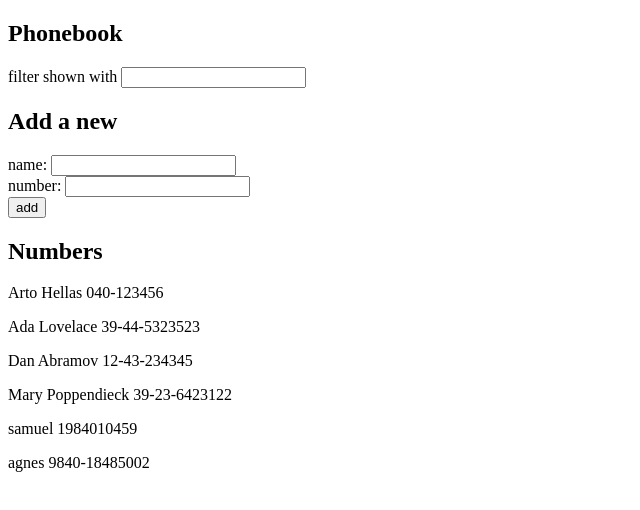
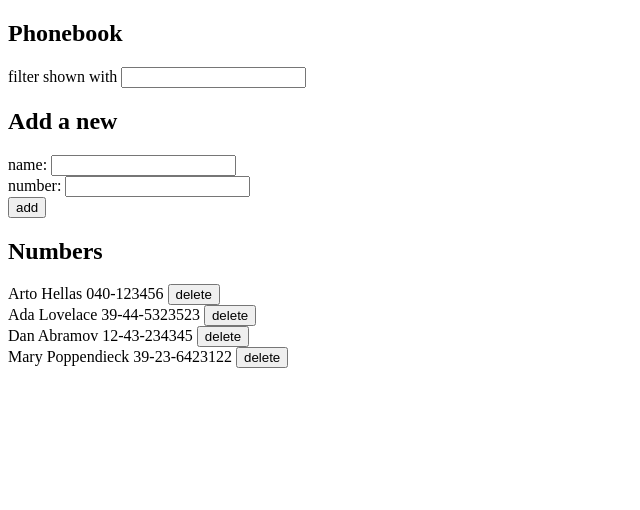
Before and after one commit to samuel-eric/full-stack-open, a React (Vite) app in the folder part2/phonebook/: page / in a window 1280 px wide. Shown: the top 510 px of the page, without its empty margins (0-640 px from the left). Built offline with nearby package versions, Linux system fonts and the light colour scheme; data requests are answered from the project's data file.

Commit message:
Add submission for exercise 2.14

```diff
--- a/part2/phonebook/db.json
+++ b/part2/phonebook/db.json
@@ -19,16 +19,6 @@
       "name": "Mary Poppendieck",
       "number": "39-23-6423122",
       "id": 4
-    },
-    {
-      "name": "samuel",
-      "number": "1984010459",
-      "id": 5
-    },
-    {
-      "name": "agnes",
-      "number": "9840-18485002",
-      "id": 6
     }
   ]
 }
--- a/part2/phonebook/src/App.jsx
+++ b/part2/phonebook/src/App.jsx
@@ -46,6 +46,16 @@ const App = () => {
 		setSearchWord(event.target.value);
 	};
 
+	const handleRemove = (id) => {
+		if (
+			confirm(`Delete ${persons.find((person) => person.id === id).name} ?`)
+		) {
+			personService
+				.remove(id)
+				.then(() => setPersons(persons.filter((person) => person.id !== id)));
+		}
+	};
+
 	const personsToShow = searchWord
 		? persons.filter(
 				(person) => person.name.toLowerCase().includes(searchWord.toLowerCase())
@@ -66,7 +76,7 @@ const App = () => {
 				handleAddNumber={handleAddNumber}
 			/>
 			<h2>Numbers</h2>
-			<Persons personsToShow={personsToShow} />
+			<Persons personsToShow={personsToShow} handleRemove={handleRemove} />
 		</div>
 	);
 };
--- a/part2/phonebook/src/Person.jsx
+++ b/part2/phonebook/src/Person.jsx
@@ -1,8 +1,9 @@
-const Person = ({ person }) => {
+const Person = ({ person, handleRemove }) => {
 	return (
-		<p>
-			{person.name} {person.number}
-		</p>
+		<div>
+			{person.name} {person.number}{' '}
+			<button onClick={() => handleRemove(person.id)}>delete</button>
+		</div>
 	);
 };
 
--- a/part2/phonebook/src/Persons.jsx
+++ b/part2/phonebook/src/Persons.jsx
@@ -1,10 +1,10 @@
 import Person from './Person';
 
-const Persons = ({ personsToShow }) => {
+const Persons = ({ personsToShow, handleRemove }) => {
 	return (
 		<div>
 			{personsToShow.map((person) => (
-				<Person key={person.id} person={person} />
+				<Person key={person.id} person={person} handleRemove={handleRemove} />
 			))}
 		</div>
 	);
--- a/part2/phonebook/src/service/person.js
+++ b/part2/phonebook/src/service/person.js
@@ -10,4 +10,8 @@ const create = (data) => {
 	return axios.post(baseUrl, data).then((response) => response.data);
 };
 
-export default { getAll, create };
+const remove = (id) => {
+	return axios.delete(`${baseUrl}/${id}`);
+};
+
+export default { getAll, create, remove };
```
